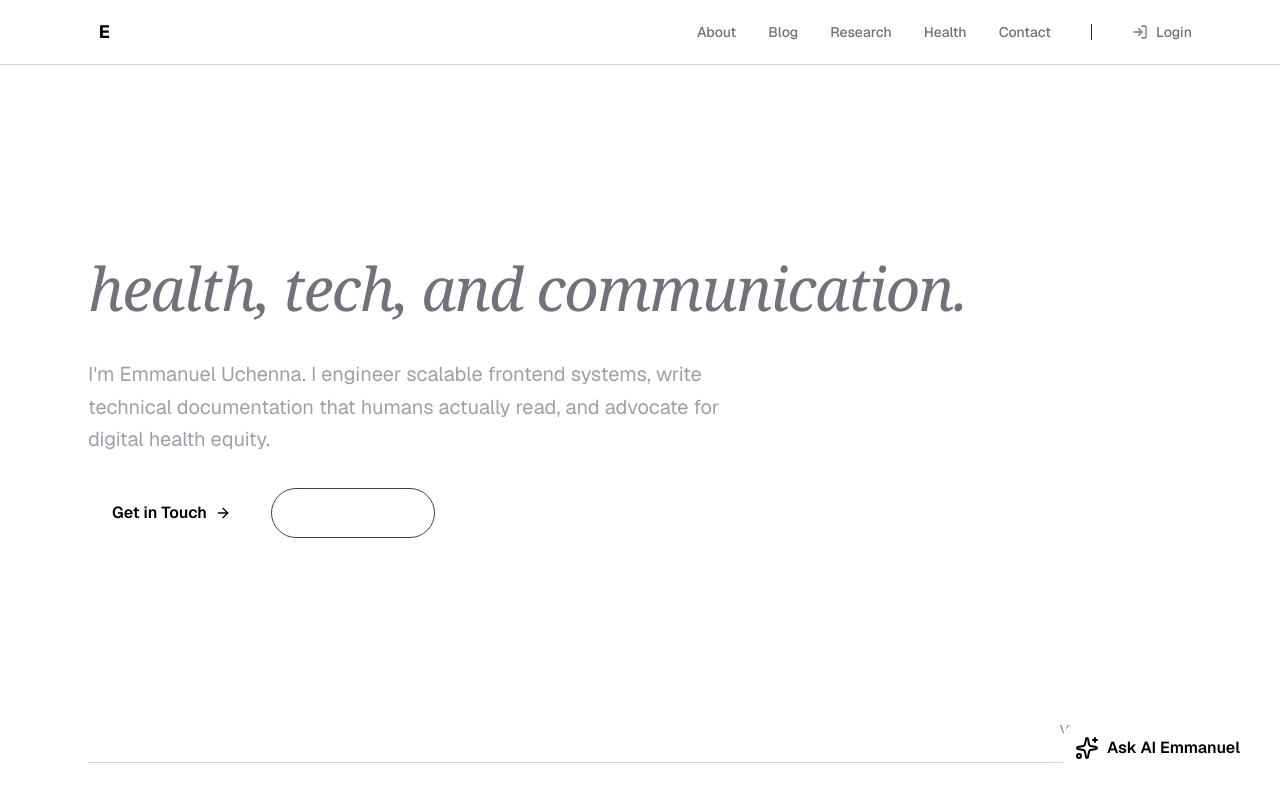
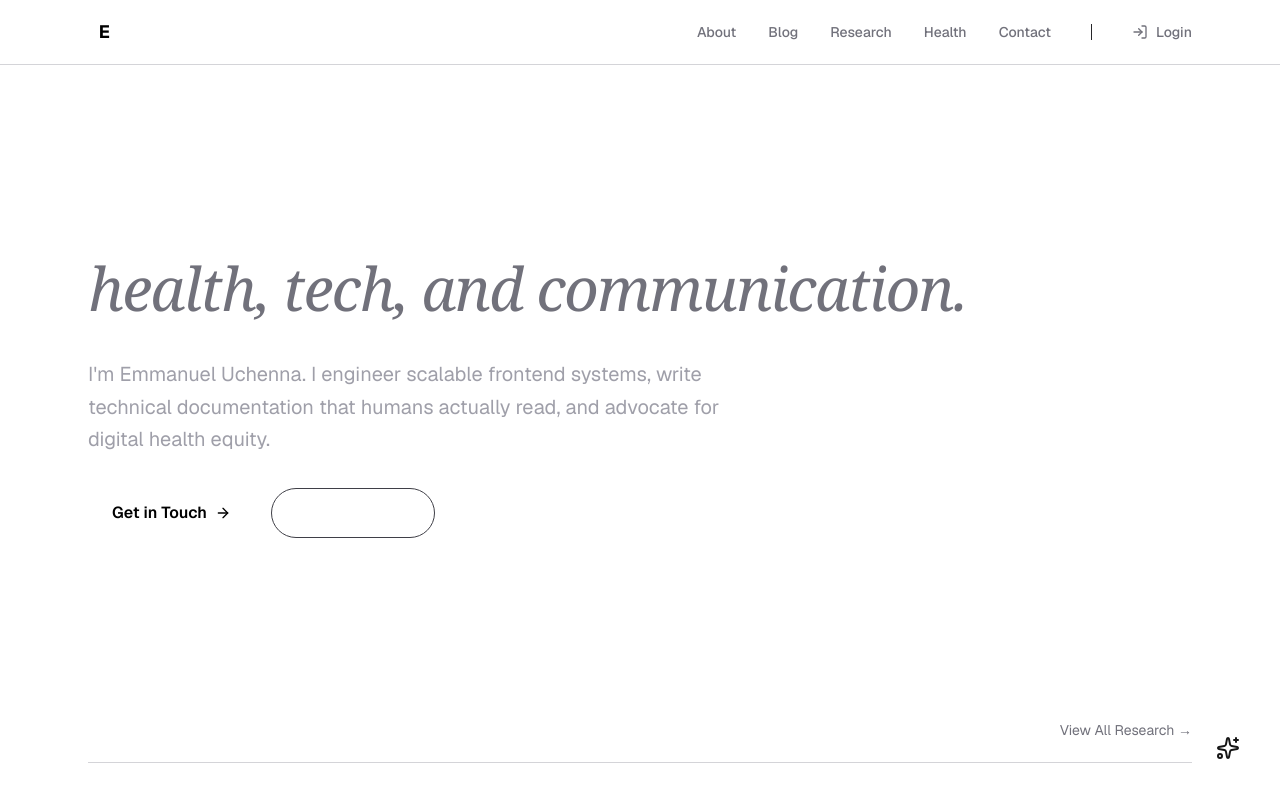
Before and after one commit to Eunit99/portfolio-v2-next, a Next.js app: page / in a window 1280 px wide. Shown: the top 793 px of the page. Built offline with nearby package versions, Linux system fonts and the light colour scheme; grey boxes are pictures that could not be loaded.

Commit message:
Fix: Update AIChat component to use NEXT_PUBLIC_API_KEY and improve button accessibility

```diff
--- a/app/contact/page.tsx
+++ b/app/contact/page.tsx
@@ -115,8 +115,8 @@ export default function Contact() {
 
       <div className="pt-12 border-t border-zinc-800 text-center space-y-2">
         <p className="text-zinc-500 text-sm">Or email me directly at</p>
-        <a href="mailto:hello@emmanuel.dev" className="text-xl font-bold text-white hover:underline decoration-zinc-500 underline-offset-4">
-          hello@emmanuel.dev
+        <a href="mailto:contact@eunit.me" className="text-xl font-bold text-white hover:underline decoration-zinc-500 underline-offset-4">
+          contact@eunit.me
         </a>
       </div>
     </div>
--- a/components/AIChat.tsx
+++ b/components/AIChat.tsx
@@ -26,7 +26,7 @@ Use the following bio to answer questions about his experience, skills, and inte
 ${BIO}
 
 Tone: Professional, articulate, slightly informal but respectful.
-If asked about contact info, suggest they visit the contact page or email emmanuel@example.com.
+If asked about contact info, suggest they visit the contact page or email contact@eunit.me.
 If asked about specific code implementation details not in the bio, politely decline and offer general expertise.
 Keep responses concise (under 3 sentences usually).`;
 
@@ -61,7 +61,8 @@ export const AIChat: React.FC = () => {
     setIsLoading(true);
 
     try {
-      const apiKey = process.env.API_KEY;
+      const apiKey = process.env.NEXT_PUBLIC_API_KEY;
+
       if (!apiKey) {
         throw new Error("API Key missing");
       }
@@ -97,11 +98,10 @@ export const AIChat: React.FC = () => {
       {/* Floating Button */}
       <button
         onClick={() => setIsOpen(true)}
-        className={`fixed bottom-6 right-6 p-4 bg-white text-black rounded-full shadow-[0_0_20px_rgba(255,255,255,0.3)] hover:scale-105 transition-all duration-300 z-50 ${isOpen ? 'hidden' : 'flex'}`}
+        className={`cursor-pointer fixed bottom-6 right-6 p-4 bg-white text-black rounded-full shadow-[0_0_20px_rgba(255,255,255,0.3)] hover:scale-105 transition-all duration-300 z-50 ${isOpen ? 'hidden' : 'flex'}`}
         aria-label="Open AI Chat"
       >
-        <Sparkles className="w-6 h-6 mr-2" />
-        <span className="font-semibold">Ask AI Emmanuel</span>
+        <Sparkles className="w-6 h-6 animate-pulse" />
       </button>
 
       {/* Chat Window */}
@@ -116,7 +116,9 @@ export const AIChat: React.FC = () => {
             </div>
             <button
               onClick={() => setIsOpen(false)}
-              className="text-zinc-400 hover:text-white transition-colors"
+              className="text-zinc-400 hover:text-white transition-colors cursor-pointer"
+              aria-label="Close AI Chat"
+              title="CLose"
             >
               <X className="w-5 h-5" />
             </button>
```
Also changed, not shown: 1 other file (tests, documents, lock files or other folders).
